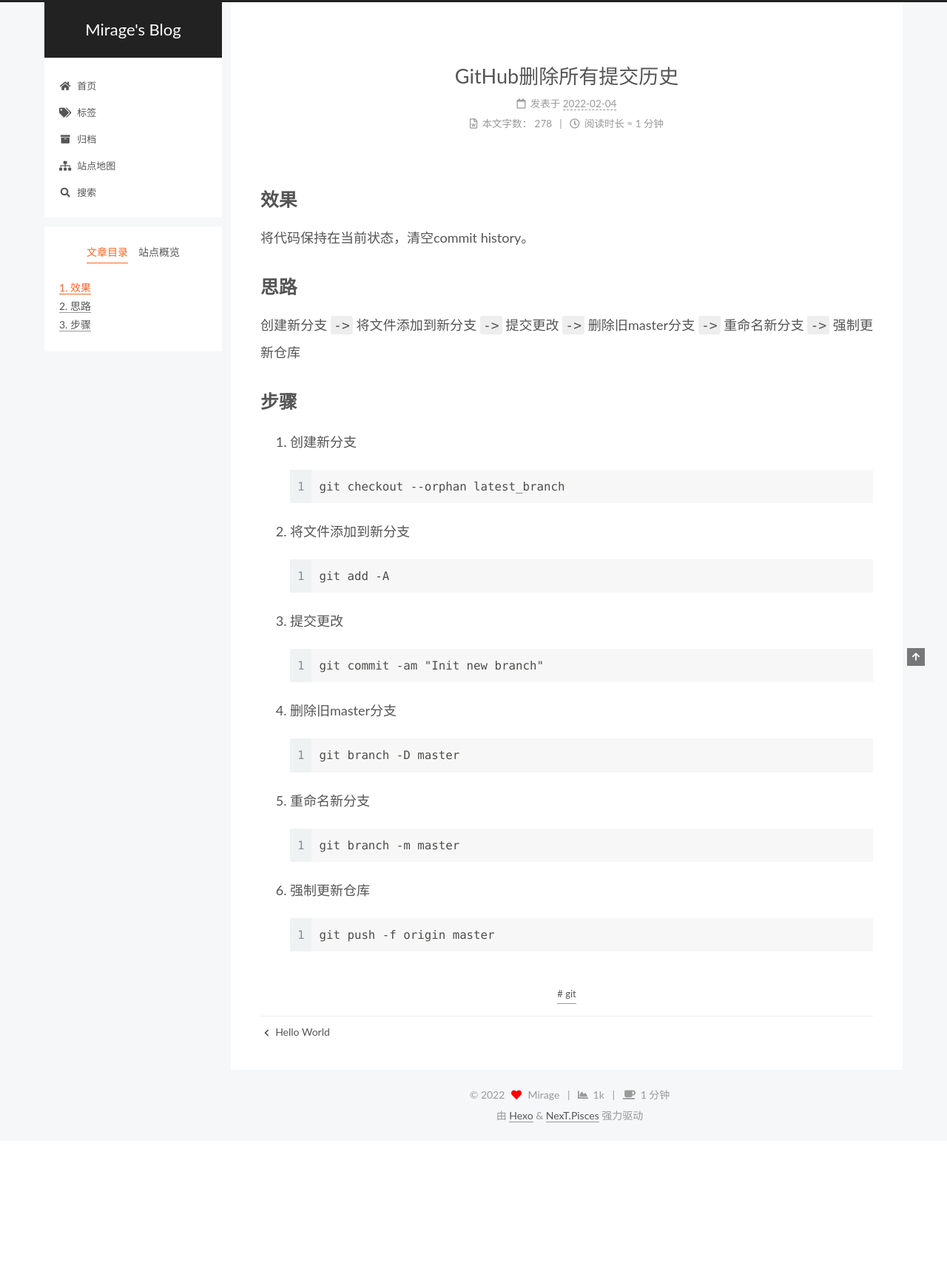
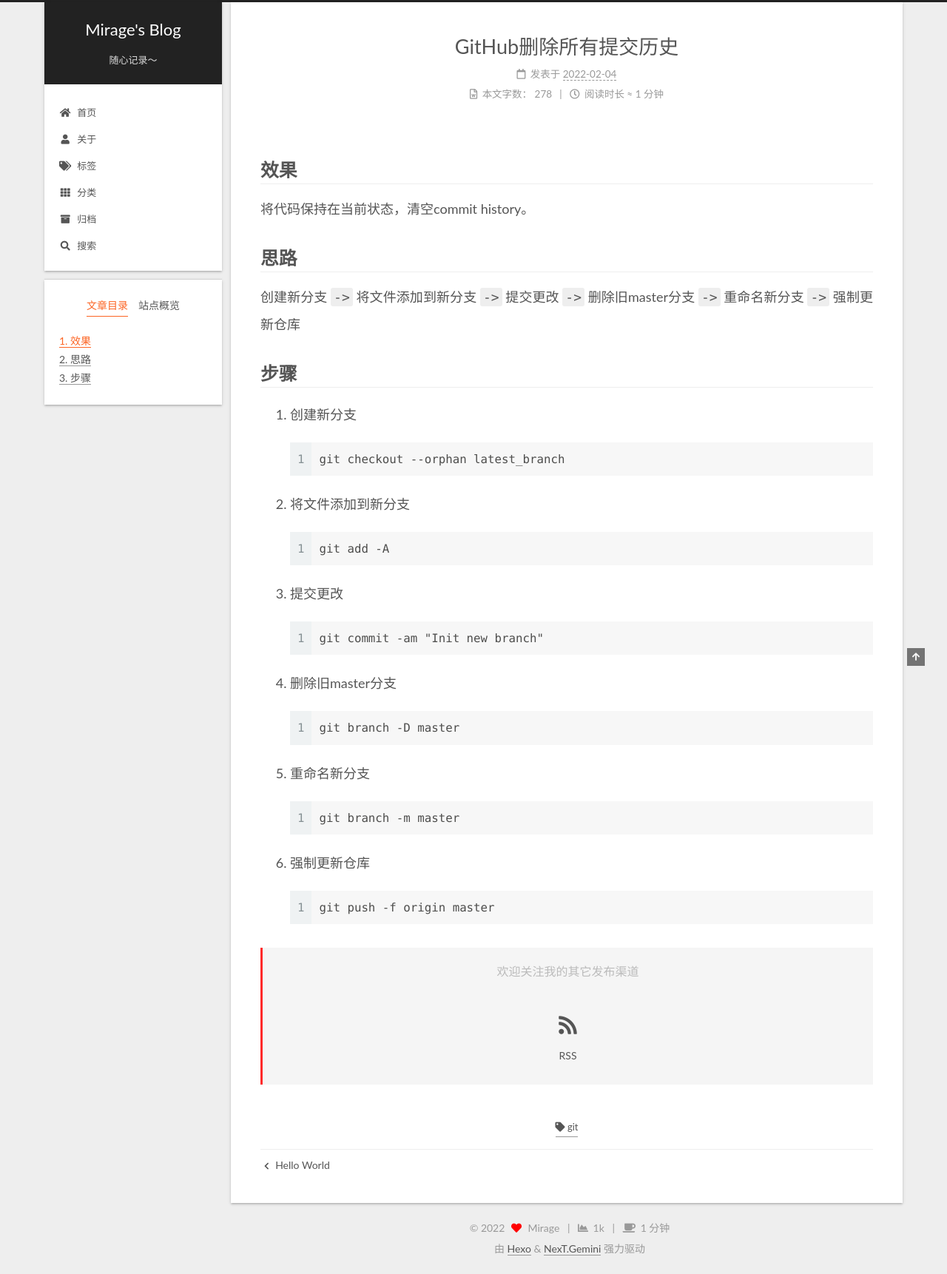
Before and after one commit to qilianshuo/qilianshuo.github.io, a PHP site: a page that uses 2022/02/04/GitHub删除所有提交历史/index.html in a window 1280 px wide. Shown: the whole page at 74% size. Before the commit the page ends 1517 px from the top, so only its background shows below. Run offline with PHP 8.4, Linux system fonts and the light colour scheme; some libraries are stand-ins or nearby versions.

Commit message:
Site updated: 2022-02-04 18:39:05

```diff
--- a/2022/02/04/GitHub删除所有提交历史/index.html
+++ b/2022/02/04/GitHub删除所有提交历史/index.html
@@ -17,7 +17,7 @@
 
 <script id="hexo-configurations">
     var NexT = window.NexT || {};
-    var CONFIG = {"hostname":"example.com","root":"/","scheme":"Pisces","version":"7.8.0","exturl":false,"sidebar":{"position":"left","display":"post","padding":18,"offset":12,"onmobile":false},"copycode":{"enable":false,"show_result":false,"style":null},"back2top":{"enable":true,"sidebar":false,"scrollpercent":false},"bookmark":{"enable":false,"color":"#222","save":"auto"},"fancybox":false,"mediumzoom":false,"lazyload":false,"pangu":false,"comments":{"style":"tabs","active":null,"storage":true,"lazyload":false,"nav":null},"algolia":{"hits":{"per_page":10},"labels":{"input_placeholder":"Search for Posts","hits_empty":"We didn't find any results for the search: ${query}","hits_stats":"${hits} results found in ${time} ms"}},"localsearch":{"enable":true,"trigger":"auto","top_n_per_article":1,"unescape":false,"preload":false},"motion":{"enable":true,"async":false,"transition":{"post_block":"fadeIn","post_header":"slideDownIn","post_body":"slideDownIn","coll_header":"slideLeftIn","sidebar":"slideUpIn"}},"path":"search.xml"};
+    var CONFIG = {"hostname":"example.com","root":"/","scheme":"Gemini","version":"7.8.0","exturl":false,"sidebar":{"position":"left","display":"post","padding":18,"offset":12,"onmobile":false},"copycode":{"enable":false,"show_result":false,"style":null},"back2top":{"enable":true,"sidebar":false,"scrollpercent":false},"bookmark":{"enable":false,"color":"#222","save":"auto"},"fancybox":false,"mediumzoom":false,"lazyload":false,"pangu":false,"comments":{"style":"tabs","active":null,"storage":true,"lazyload":false,"nav":null},"algolia":{"hits":{"per_page":10},"labels":{"input_placeholder":"Search for Posts","hits_empty":"We didn't find any results for the search: ${query}","hits_stats":"${hits} results found in ${time} ms"}},"localsearch":{"enable":true,"trigger":"auto","top_n_per_article":1,"unescape":false,"preload":false},"motion":{"enable":true,"async":false,"transition":{"post_block":"fadeIn","post_header":"slideDownIn","post_body":"slideDownIn","coll_header":"slideLeftIn","sidebar":"slideUpIn"}},"path":"search.xml"};
   </script>
 
   <meta name="description" content="效果将代码保持在当前状态，清空commit history。 思路创建新分支 -&gt; 将文件添加到新分支 -&gt; 提交更改 -&gt; 删除旧master分支 -&gt; 重命名新分支 -&gt; 强制更新仓库 步骤">
@@ -86,6 +86,7 @@
   </style>
 </noscript>
 
+<link rel="alternate" href="/atom.xml" title="Mirage's Blog" type="application/atom+xml">
 </head>
 
 <body itemscope itemtype="http://schema.org/WebPage">
@@ -109,6 +110,7 @@
       <h1 class="site-title">Mirage's Blog</h1>
       <span class="logo-line-after"><i></i></span>
     </a>
+      <p class="site-subtitle" itemprop="description">随心记录～</p>
   </div>
 
   <div class="site-nav-right">
@@ -128,19 +130,24 @@
     <a href="/" rel="section"><i class="fa fa-home fa-fw"></i>首页</a>
 
   </li>
+        <li class="menu-item menu-item-about">
+
+    <a href="/about/" rel="section"><i class="fa fa-user fa-fw"></i>关于</a>
+
+  </li>
         <li class="menu-item menu-item-tags">
 
     <a href="/tags/" rel="section"><i class="fa fa-tags fa-fw"></i>标签</a>
 
   </li>
+        <li class="menu-item menu-item-categories">
+
+    <a href="/categories/" rel="section"><i class="fa fa-th fa-fw"></i>分类</a>
+
+  </li>
         <li class="menu-item menu-item-archives">
 
     <a href="/archives/" rel="section"><i class="fa fa-archive fa-fw"></i>归档</a>
-
-  </li>
-        <li class="menu-item menu-item-sitemap">
-
-    <a href="/sitemap.xml" rel="section"><i class="fa fa-sitemap fa-fw"></i>站点地图</a>
 
   </li>
       <li class="menu-item menu-item-search">
@@ -201,9 +208,9 @@
     <link itemprop="mainEntityOfPage" href="http://example.com/2022/02/04/GitHub%E5%88%A0%E9%99%A4%E6%89%80%E6%9C%89%E6%8F%90%E4%BA%A4%E5%8E%86%E5%8F%B2/">
 
     <span hidden itemprop="author" itemscope itemtype="http://schema.org/Person">
-      <meta itemprop="image" content="/images/avatar.gif">
+      <meta itemprop="image" content="https://s4.ax1x.com/2022/02/04/Hem66e.jpg">
       <meta itemprop="name" content="Mirage">
-      <meta itemprop="description" content="">
+      <meta itemprop="description" content="越过山丘，才发现无人等候">
     </span>
 
     <span hidden itemprop="publisher" itemscope itemtype="http://schema.org/Organization">
@@ -278,9 +285,29 @@
 
 
 
+
+  <div class="followme">
+    <p>欢迎关注我的其它发布渠道</p>
+
+    <div class="social-list">
+
+        <div class="social-item">
+          <a target="_blank" class="social-link" href="/atom.xml">
+            <span class="icon">
+              <i class="fa fa-rss"></i>
+            </span>
+
+            <span class="label">RSS</span>
+          </a>
+        </div>
+    </div>
+  </div>
+
+
       <footer class="post-footer">
+
           <div class="post-tags">
-              <a href="/tags/git/" rel="tag"># git</a>
+              <a href="/tags/git/" rel="tag"><i class="fa fa-tag"></i> git</a>
           </div>
 
 
@@ -357,8 +384,10 @@
 
       <div class="site-overview-wrap sidebar-panel">
         <div class="site-author motion-element" itemprop="author" itemscope itemtype="http://schema.org/Person">
+    <img class="site-author-image" itemprop="image" alt="Mirage"
+      src="https://s4.ax1x.com/2022/02/04/Hem66e.jpg">
   <p class="site-author-name" itemprop="name">Mirage</p>
-  <div class="site-description" itemprop="description"></div>
+  <div class="site-description" itemprop="description">越过山丘，才发现无人等候</div>
 </div>
 <div class="site-state-wrap motion-element">
   <nav class="site-state">
@@ -423,7 +452,7 @@
     </span>
     <span title="站点阅读时长">1 分钟</span>
 </div>
-  <div class="powered-by">由 <a href="https://hexo.io/" class="theme-link" rel="noopener" target="_blank">Hexo</a> & <a href="https://pisces.theme-next.org/" class="theme-link" rel="noopener" target="_blank">NexT.Pisces</a> 强力驱动
+  <div class="powered-by">由 <a href="https://hexo.io/" class="theme-link" rel="noopener" target="_blank">Hexo</a> & <a href="https://theme-next.org/" class="theme-link" rel="noopener" target="_blank">NexT.Gemini</a> 强力驱动
   </div>
 
 
--- a/css/main.css
+++ b/css/main.css
@@ -1,5 +1,5 @@
 :root {
-  --body-bg-color: #f5f7f9;
+  --body-bg-color: #eee;
   --content-bg-color: #fff;
   --card-bg-color: #f5f5f5;
   --text-color: #555;
@@ -1141,6 +1141,7 @@ pre .javascript .function {
   margin: 0 auto;
   max-width: 120px;
   padding: 2px;
+  border-radius: 50%;
 }
 .site-author-name {
   color: var(--text-color);
@@ -1168,7 +1169,7 @@ pre .javascript .function {
 }
 .links-of-author a::before,
 .links-of-author span.exturl::before {
-  background: #6baaf1;
+  background: #ffff2a;
   border-radius: 50%;
   content: ' ';
   display: inline-block;
@@ -1962,6 +1963,44 @@ pre .javascript .function {
 #qr p {
   text-align: center;
 }
+.followme {
+  align-items: center;
+  background: var(--card-bg-color);
+  border-left: 3px solid #ff2a2a;
+  color: #bbb;
+  margin: 2em 0 1em 0;
+  padding: 1em 1.5em;
+  display: flex;
+  flex-direction: column;
+  justify-content: center;
+}
+.followme .social-list {
+  align-items: center;
+  display: flex;
+  flex-wrap: wrap;
+}
+.followme .social-list .social-item {
+  margin: 0.5em 2em;
+}
+@media (max-width: 991px) {
+  .followme .social-list .social-item {
+    margin: 0.5em 0.75em;
+  }
+}
+.followme .social-list .social-link {
+  border: 0;
+  display: inline-block;
+  text-align: center;
+}
+.followme .social-list .social-link .icon {
+  font-size: 1.75em;
+  height: 1.75em;
+  width: 1.75em;
+}
+.followme .social-list .social-link .label {
+  display: block;
+  font-size: 14px;
+}
 .category-all-page .category-all-title {
   text-align: center;
 }
@@ -2264,7 +2303,7 @@ ul.breadcrumb li + li:last-child {
 .header-inner {
   background: var(--content-bg-color);
   border-radius: initial;
-  box-shadow: initial;
+  box-shadow: 0 2px 2px 0 rgba(0,0,0,0.12), 0 3px 1px -2px rgba(0,0,0,0.06), 0 1px 5px 0 rgba(0,0,0,0.12);
   overflow: hidden;
   padding: 0;
   position: absolute;
@@ -2297,7 +2336,7 @@ ul.breadcrumb li + li:last-child {
 .content-wrap {
   background: var(--content-bg-color);
   border-radius: initial;
-  box-shadow: initial;
+  box-shadow: 0 2px 2px 0 rgba(0,0,0,0.12), 0 3px 1px -2px rgba(0,0,0,0.06), 0 1px 5px 0 rgba(0,0,0,0.12);
   box-sizing: border-box;
   padding: 40px;
   width: calc(100% - 252px);
@@ -2455,7 +2494,7 @@ ul.breadcrumb li + li:last-child {
 .sidebar-inner {
   background: var(--content-bg-color);
   border-radius: initial;
-  box-shadow: initial;
+  box-shadow: 0 2px 2px 0 rgba(0,0,0,0.12), 0 3px 1px -2px rgba(0,0,0,0.06), 0 1px 5px 0 rgba(0,0,0,0.12), 0 -1px 0.5px 0 rgba(0,0,0,0.09);
   box-sizing: border-box;
   color: var(--text-color);
   width: 240px;
@@ -2539,3 +2578,127 @@ ul.breadcrumb li + li:last-child {
 .links-of-blogroll-item {
   padding: 0;
 }
+.content-wrap {
+  background: initial;
+  box-shadow: initial;
+  padding: initial;
+}
+.post-block {
+  background: var(--content-bg-color);
+  border-radius: initial;
+  box-shadow: 0 2px 2px 0 rgba(0,0,0,0.12), 0 3px 1px -2px rgba(0,0,0,0.06), 0 1px 5px 0 rgba(0,0,0,0.12);
+  padding: 40px;
+}
+.post-block + .post-block {
+  border-radius: initial;
+  box-shadow: 0 2px 2px 0 rgba(0,0,0,0.12), 0 3px 1px -2px rgba(0,0,0,0.06), 0 1px 5px 0 rgba(0,0,0,0.12), 0 -1px 0.5px 0 rgba(0,0,0,0.09);
+  margin-top: 12px;
+}
+.comments {
+  background: var(--content-bg-color);
+  border-radius: initial;
+  box-shadow: 0 2px 2px 0 rgba(0,0,0,0.12), 0 3px 1px -2px rgba(0,0,0,0.06), 0 1px 5px 0 rgba(0,0,0,0.12), 0 -1px 0.5px 0 rgba(0,0,0,0.09);
+  margin-top: 12px;
+  padding: 40px;
+}
+.tabs-comment {
+  margin-top: 1em;
+}
+.content {
+  padding-top: initial;
+}
+.post-eof {
+  display: none;
+}
+.pagination {
+  background: var(--content-bg-color);
+  border-radius: initial;
+  border-top: initial;
+  box-shadow: 0 2px 2px 0 rgba(0,0,0,0.12), 0 3px 1px -2px rgba(0,0,0,0.06), 0 1px 5px 0 rgba(0,0,0,0.12), 0 -1px 0.5px 0 rgba(0,0,0,0.09);
+  margin: 12px 0 0;
+  padding: 10px 0 10px;
+}
+.pagination .prev,
+.pagination .next,
+.pagination .page-number {
+  margin-bottom: initial;
+  top: initial;
+}
+.main {
+  padding-bottom: initial;
+}
+.footer {
+  bottom: auto;
+}
+.sub-menu {
+  border-bottom: initial;
+  box-shadow: 0 2px 2px 0 rgba(0,0,0,0.12), 0 3px 1px -2px rgba(0,0,0,0.06), 0 1px 5px 0 rgba(0,0,0,0.12);
+}
+.sub-menu + .content .post-block {
+  box-shadow: 0 2px 2px 0 rgba(0,0,0,0.12), 0 3px 1px -2px rgba(0,0,0,0.06), 0 1px 5px 0 rgba(0,0,0,0.12), 0 -1px 0.5px 0 rgba(0,0,0,0.09);
+  margin-top: 12px;
+}
+@media (min-width: 768px) and (max-width: 991px) {
+  .sub-menu + .content .post-block {
+    margin-top: 10px;
+  }
+}
+@media (max-width: 767px) {
+  .sub-menu + .content .post-block {
+    margin-top: 8px;
+  }
+}
+.post-body h1,
+.post-body h2 {
+  border-bottom: 1px solid #eee;
+}
+.post-body h3 {
+  border-bottom: 1px dotted #eee;
+}
+@media (min-width: 768px) and (max-width: 991px) {
+  .content-wrap {
+    padding: 10px;
+  }
+  .posts-expand .post-button {
+    margin-top: 20px;
+  }
+  .post-block {
+    border-radius: initial;
+    box-shadow: 0 2px 2px 0 rgba(0,0,0,0.12), 0 3px 1px -2px rgba(0,0,0,0.06), 0 1px 5px 0 rgba(0,0,0,0.12), 0 -1px 0.5px 0 rgba(0,0,0,0.09);
+    padding: 20px;
+  }
+  .post-block + .post-block {
+    margin-top: 10px;
+  }
+  .comments {
+    margin-top: 10px;
+    padding: 10px 20px;
+  }
+  .pagination {
+    margin: 10px 0 0;
+  }
+}
+@media (max-width: 767px) {
+  .content-wrap {
+    padding: 8px;
+  }
+  .posts-expand .post-button {
+    margin: 12px 0;
+  }
+  .post-block {
+    border-radius: initial;
+    box-shadow: 0 2px 2px 0 rgba(0,0,0,0.12), 0 3px 1px -2px rgba(0,0,0,0.06), 0 1px 5px 0 rgba(0,0,0,0.12), 0 -1px 0.5px 0 rgba(0,0,0,0.09);
+    min-height: auto;
+    padding: 12px;
+  }
+  .post-block + .post-block {
+    margin-top: 8px;
+  }
+  .comments {
+    margin-top: 8px;
+    padding: 10px 12px;
+  }
+  .pagination {
+    margin: 8px 0 0;
+  }
+}
```
Also changed, not shown: 2022/02/04/hello-world/index.html (+38 -10 lines), archives/2022/02/index.html (+20 -9 lines), archives/2022/index.html (+20 -9 lines), archives/index.html (+20 -9 lines), atom.xml (added, +60 -0 lines), categories/index.html (+20 -9 lines), content.json (+1 -1 lines), index.html (+24 -13 lines), link/index.html (+20 -9 lines), search.xml (+22 -33 lines), tags/git/index.html (+20 -9 lines), tags/index.html (+20 -9 lines).
